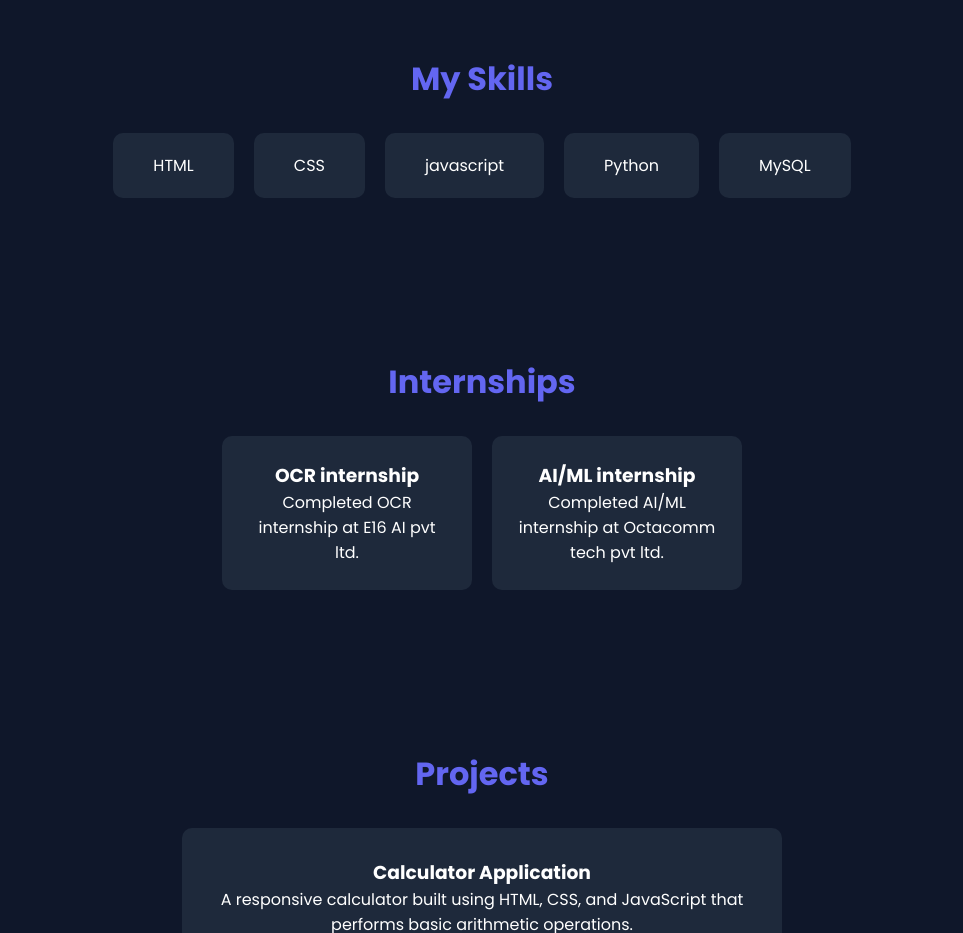
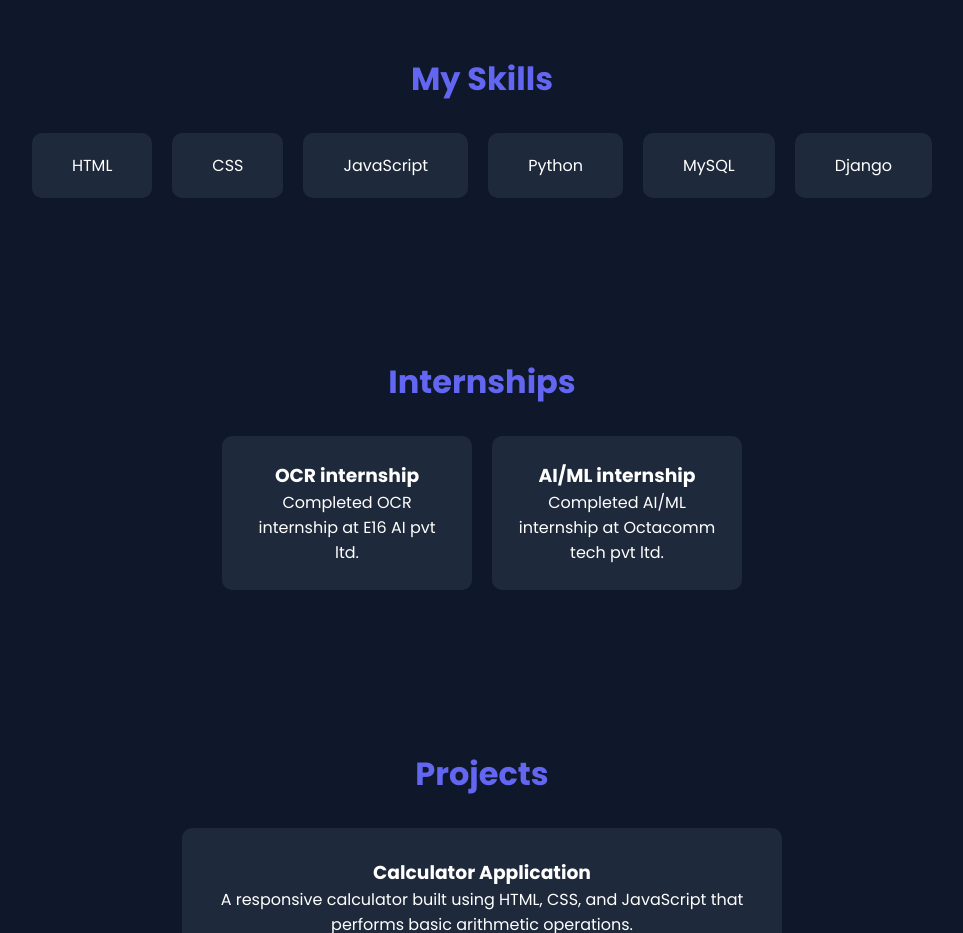
Before and after one commit to deepikakathiravan/portfolio-, a plain HTML site: page index.html in a window 1280 px wide. Shown: the part 1080-2013 px from the top of the page, without its empty margins (158-1121 px from the left). Drawn offline with Linux system fonts and the light colour scheme.

Commit message:
Add files via upload

```diff
--- a/index.html
+++ b/index.html
@@ -71,9 +71,10 @@
     <div class="skill-container">
         <div class="skill-card">HTML</div>
         <div class="skill-card">CSS</div>
-        <div class="skill-card">javascript</div>
+        <div class="skill-card">JavaScript</div>
         <div class="skill-card">Python</div>
         <div class="skill-card">MySQL</div>
+         <div class="skill-card">Django</div>
     </div>
 </section>
 <section class="certifications" id="certifications">
```
